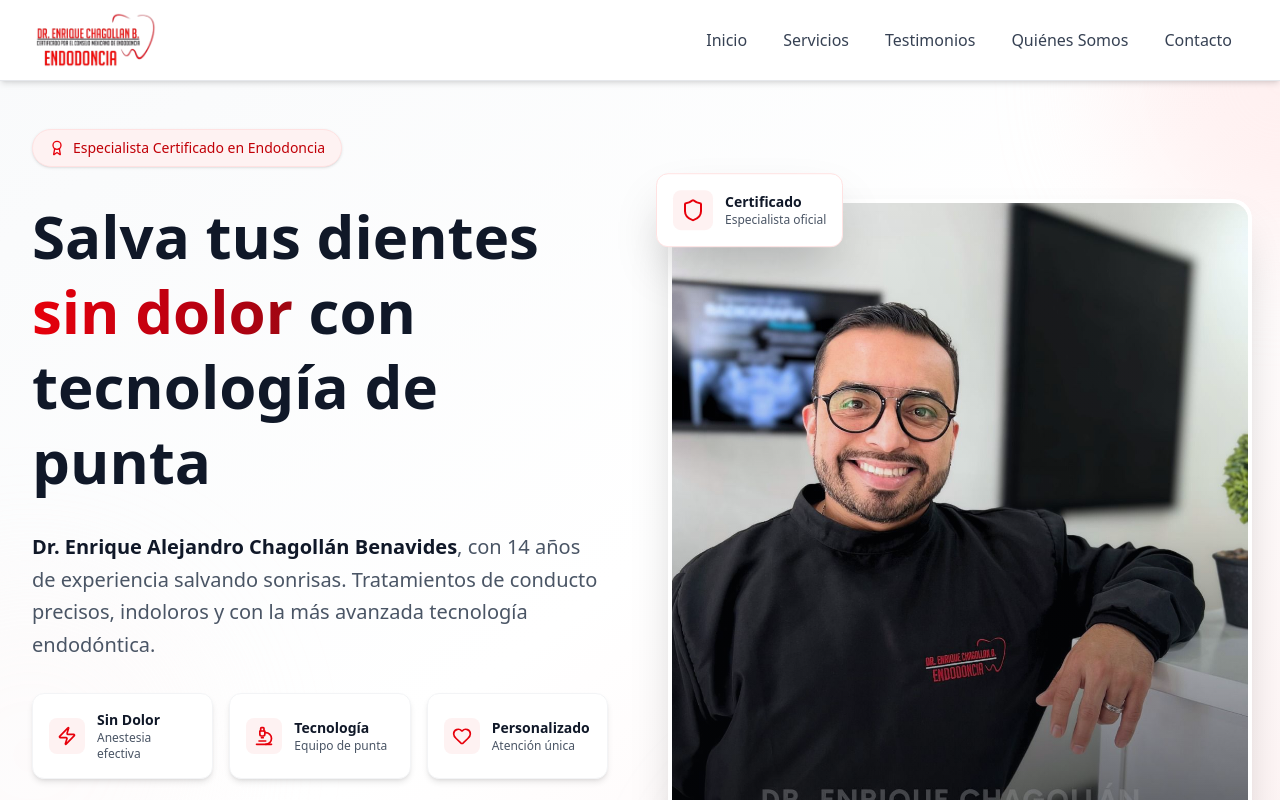
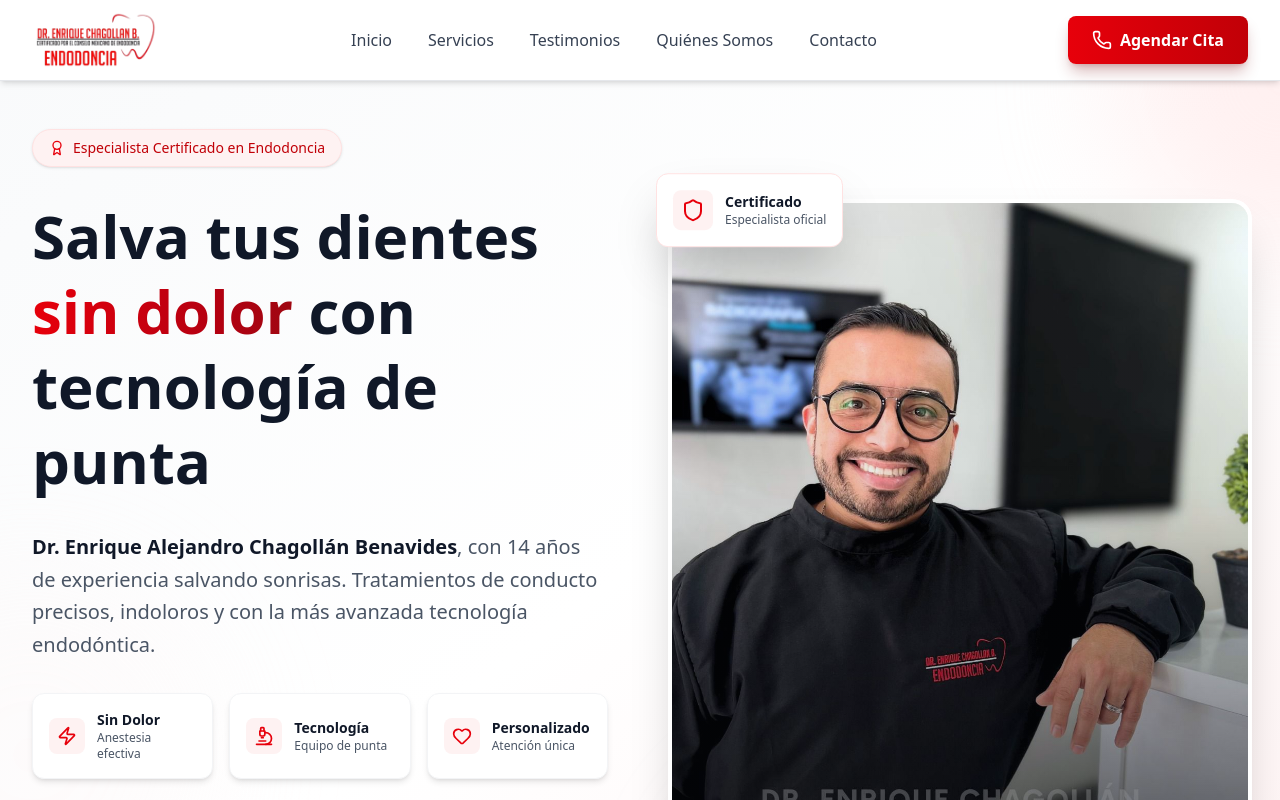
Before and after one commit to Cortes-dev/Dr.Chagollan-ENDODONCIA, a Next.js app: page / in a window 1280 px wide. Shown: the top 800 px of the page. Built offline with nearby package versions, Linux system fonts and the light colour scheme.

Commit message:
feat: enhance Navbar component with mobile support and improved styling

```diff
--- a/app/Layouts/Navbar.tsx
+++ b/app/Layouts/Navbar.tsx
@@ -2,7 +2,6 @@
 import Link from "next/link"
 import { useState, useCallback, memo } from "react"
 import { Menu, X, Phone } from "lucide-react"
-
 
 const MENU_ITEMS = [
   { href: "", label: "Inicio" },
@@ -14,26 +13,35 @@ const MENU_ITEMS = [
 
 const PHONE_NUMBER = "+52XXXXXXXXXX"
 
-const NavLink = memo(({ href, label, onClick }: { href: string; label: string; onClick?: () => void }) => (
+const NavLink = memo(({ href, label, onClick, mobile = false }: { href: string; label: string; onClick?: () => void; mobile?: boolean }) => (
   <Link
     href={href}
     onClick={onClick}
-    className="px-4 py-2 text-gray-700 hover:text-red-600 hover:bg-gray-50 rounded-lg transition-all duration-300 font-medium relative group"
+    className={`${
+      mobile
+        ? "block w-full text-left px-4 py-3 text-gray-700 hover:text-red-600 hover:bg-red-50 rounded-lg transition-all duration-200 font-medium text-base border-b border-gray-100 last:border-0"
+        : "px-4 py-2 text-gray-700 hover:text-red-600 hover:bg-gray-50 rounded-lg transition-all duration-300 font-medium relative group"
+    }`}
   >
     {label}
-    <span className="absolute bottom-0 left-0 w-0 h-0.5 bg-gradient-to-r from-red-600 to-red-800 group-hover:w-full transition-all duration-300" />
+    {!mobile && (
+      <span className="absolute bottom-0 left-0 w-0 h-0.5 bg-gradient-to-r from-red-600 to-red-800 group-hover:w-full transition-all duration-300" />
+    )}
   </Link>
 ))
 
 NavLink.displayName = 'NavLink'
 
-const CTAButton = memo(({ className = "", mobile = false }: { className?: string; mobile?: boolean }) => (
+const CTAButton = memo(({ className = "", mobile = false, onClick }: { className?: string; mobile?: boolean; onClick?: () => void }) => (
   <a
     href={`tel:${PHONE_NUMBER}`}
-    className={`flex items-center ${mobile ? 'justify-center' : ''} gap-2 px-6 py-3 bg-gradient-to-r from-red-600 to-red-700 hover:from-red-700 hover:to-red-800 text-white font-semibold rounded-lg shadow-lg shadow-red-900/30 transition-all duration-300 hover:shadow-xl hover:shadow-red-900/50 ${!mobile && 'hover:scale-105'} ${className}`}
+    onClick={onClick}
+    className={`flex items-center justify-center gap-2 px-6 py-3 bg-gradient-to-r from-red-600 to-red-700 hover:from-red-700 hover:to-red-800 text-white font-semibold rounded-lg shadow-lg shadow-red-900/30 transition-all duration-300 hover:shadow-xl hover:shadow-red-900/50 ${!mobile && 'hover:scale-105'} ${
+      mobile ? 'w-full text-base' : ''
+    } ${className}`}
   >
-    <Phone className="w-4 h-4" />
-    <span className={mobile ? '' : 'hidden lg:inline'}>Agendar Cita</span>
+    <Phone className="w-5 h-5" />
+    <span>{mobile ? 'Agendar Cita' : 'Agendar Cita'}</span>
   </a>
 ))
 
@@ -42,17 +50,16 @@ CTAButton.displayName = 'CTAButton'
 const Navbar = () => {
   const [isOpen, setIsOpen] = useState(false)
 
-
   const toggleMenu = useCallback(() => setIsOpen(prev => !prev), [])
   const closeMenu = useCallback(() => setIsOpen(false), [])
 
   return (
     <nav className="bg-white/95 shadow-md border-b border-gray-200 sticky top-0 z-50 backdrop-blur-sm">
       <div className="max-w-7xl mx-auto px-4 sm:px-6 lg:px-8">
-        <div className="flex justify-between items-center h-20">
+        <div className="flex justify-between items-center h-16 sm:h-20">
 
           {/* Logo */}
-          <Link href="/" className="w-32 h-14 flex-shrink-0" aria-label="Ir al inicio">
+          <Link href="/" className="w-28 h-12 sm:w-32 sm:h-14 flex-shrink-0" aria-label="Ir al inicio">
             <img
               className="w-full h-full object-contain"
               src="/images/logo-chagollan.png"
@@ -70,12 +77,15 @@ const Navbar = () => {
             ))}
           </div>
 
-
+          {/* CTA Desktop */}
+          <div className="hidden md:block">
+            <CTAButton />
+          </div>
 
           {/* Botón menú móvil */}
           <button
             onClick={toggleMenu}
-            className="md:hidden p-2 rounded-lg text-gray-700 hover:text-red-600 hover:bg-gray-50 transition-colors duration-300"
+            className="md:hidden p-2 rounded-lg text-gray-700 hover:text-red-600 hover:bg-gray-50 transition-colors duration-300 active:scale-95"
             aria-label={isOpen ? "Cerrar menú" : "Abrir menú"}
             aria-expanded={isOpen}
           >
@@ -87,18 +97,18 @@ const Navbar = () => {
       {/* Menú móvil */}
       <div
         className={`md:hidden overflow-hidden transition-all duration-300 ease-in-out ${
-          isOpen ? 'max-h-96 opacity-100' : 'max-h-0 opacity-0'
+          isOpen ? 'max-h-[500px] opacity-100' : 'max-h-0 opacity-0'
         }`}
         aria-hidden={!isOpen}
       >
-        <div className="px-4 pt-2 pb-4 space-y-2 bg-white border-t border-gray-200">
+        <div className="px-4 pt-2 pb-6 space-y-1 bg-white border-t border-gray-200 shadow-inner">
           {MENU_ITEMS.map((item) => (
-            <NavLink key={item.href} {...item} onClick={closeMenu} />
+            <NavLink key={item.href} {...item} onClick={closeMenu} mobile />
           ))}
 
-
-
-          <CTAButton mobile className="mt-4" />
+          <div className="pt-4">
+            <CTAButton mobile onClick={closeMenu} />
+          </div>
         </div>
       </div>
     </nav>
```
